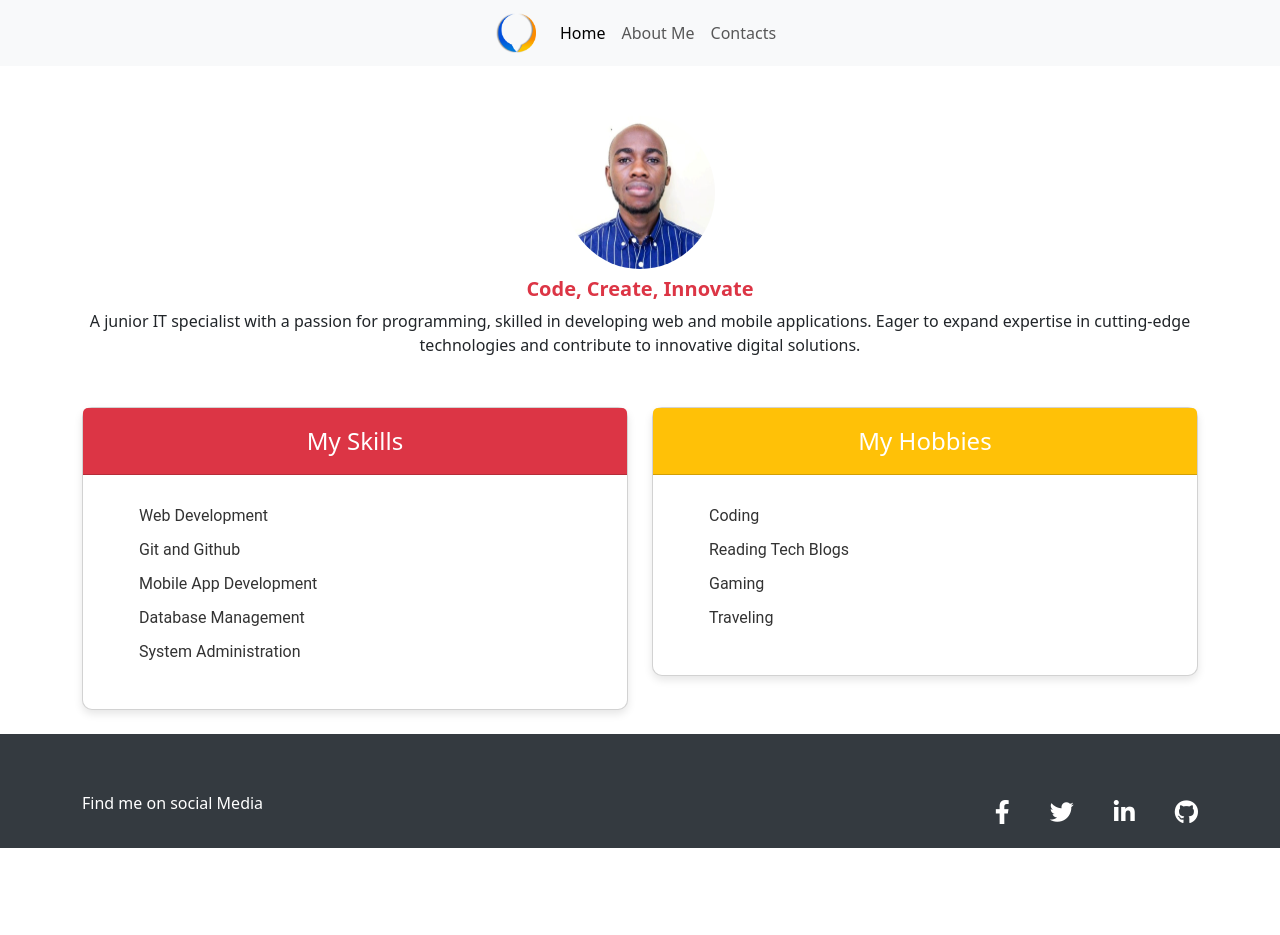
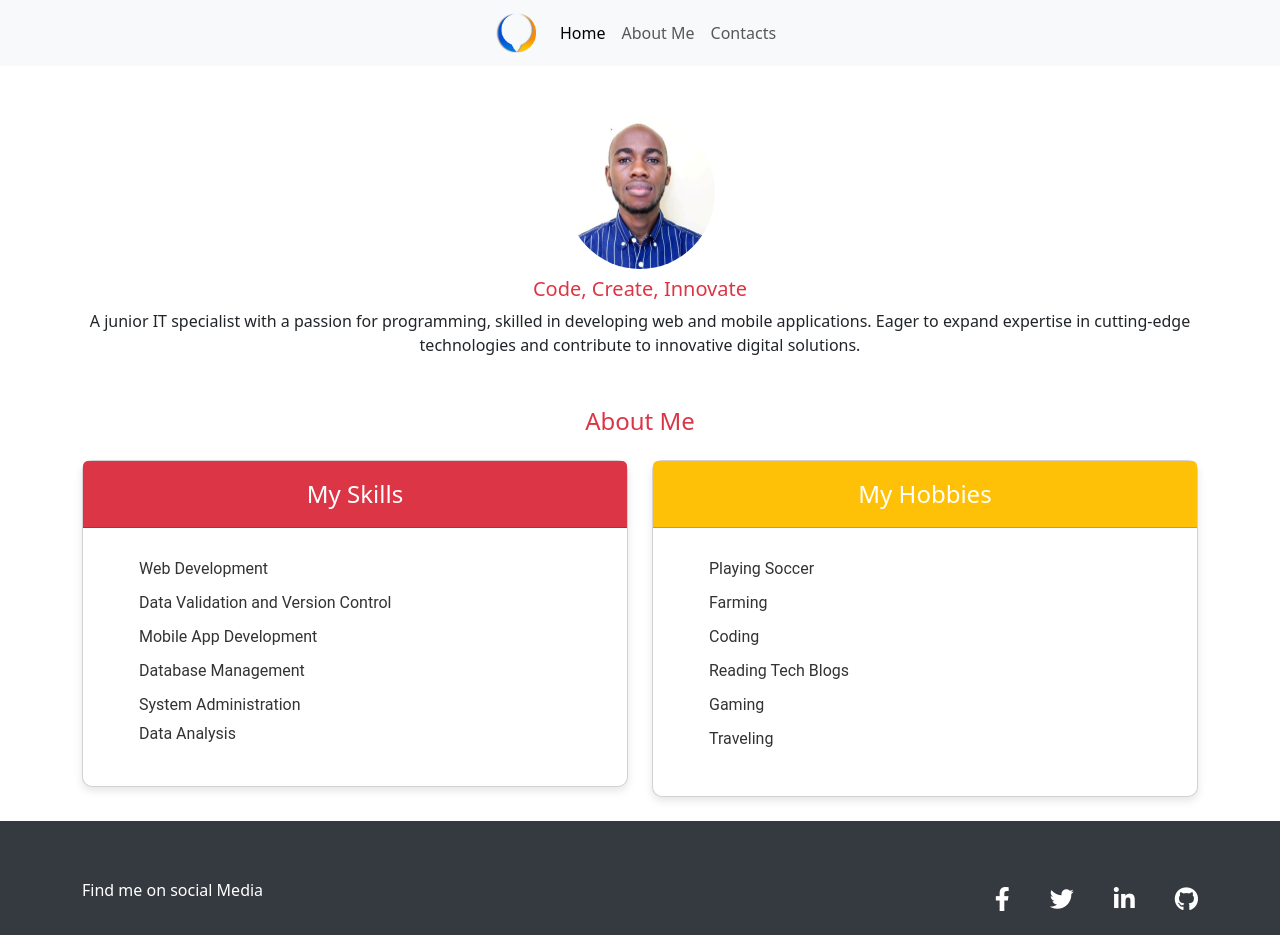
Before and after one commit to georgettemillimo/E-Portfolio, a plain HTML site: page index.html in a window 1280 px wide. Before the commit the page ends 848 px from the top, so only its background shows below. Drawn offline with Linux system fonts and the light colour scheme.

Commit message:
Updated index.html

```diff
--- a/index.html
+++ b/index.html
@@ -55,7 +55,7 @@
                 </header>
             <!-- Tagline Section -->
                     <div class="container text-center mt-2">
-                        <h5 class="fw-bolder text-danger" >Code, Create, Innovate</h5>
+                        <h5 class="fw-light text-danger" >Code, Create, Innovate</h5>
                         <p>A junior IT specialist with a passion for programming, skilled in developing web and mobile applications. Eager to expand expertise in cutting-edge technologies and contribute to innovative digital solutions.</p>
                     </div>
             </div>
@@ -65,7 +65,8 @@
 <div class="container">
     <div class="row">
         <!-- Column A: Skills -->
-        <div class="col-md-6 mb-4"  id="skills-hobbies">
+        <h4 class="text-center text-danger fw-light mb-4"  id="skills-hobbies">About Me</h4>
+        <div class="col-md-6 mb-4" >
             <div class="card">
                 <div class="card-header skills-header text-center bg-danger">
                     My Skills
@@ -73,10 +74,11 @@
                 <div class="card-body p-4" >
                     <ol >
                         <li>Web Development</li>
-                        <li>Git and Github</li>
+                        <li>Data Validation and Version Control</li>
                         <li>Mobile App Development</li>
                         <li>Database Management</li>
                         <li>System Administration</li>
+                        <l>Data Analysis</l>
                     </ol>
                 </div>
             </div>
@@ -90,6 +92,8 @@
                 </div>
                 <div class="card-body p-4">
                     <ol>
+                        <li>Playing Soccer</li>
+                        <li>Farming</li>
                         <li>Coding</li>
                         <li>Reading Tech Blogs</li>
                         <li>Gaming</li>
```
